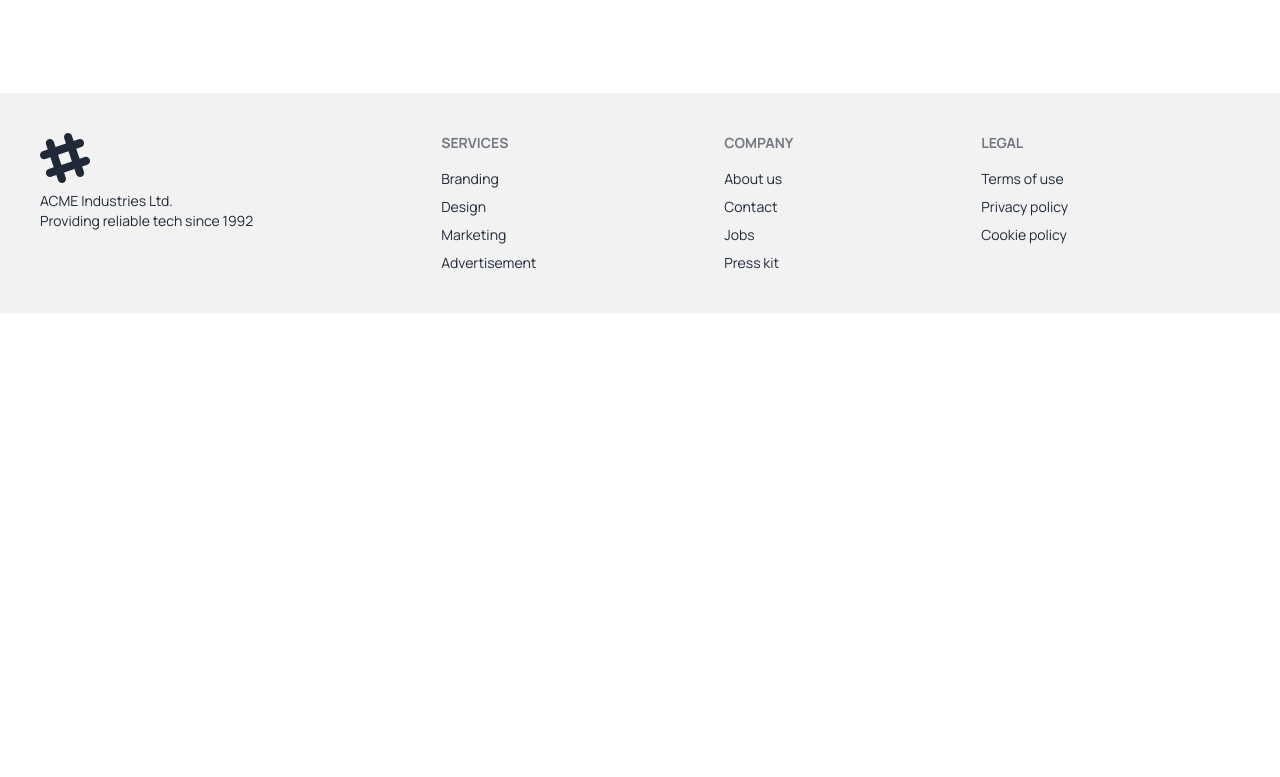
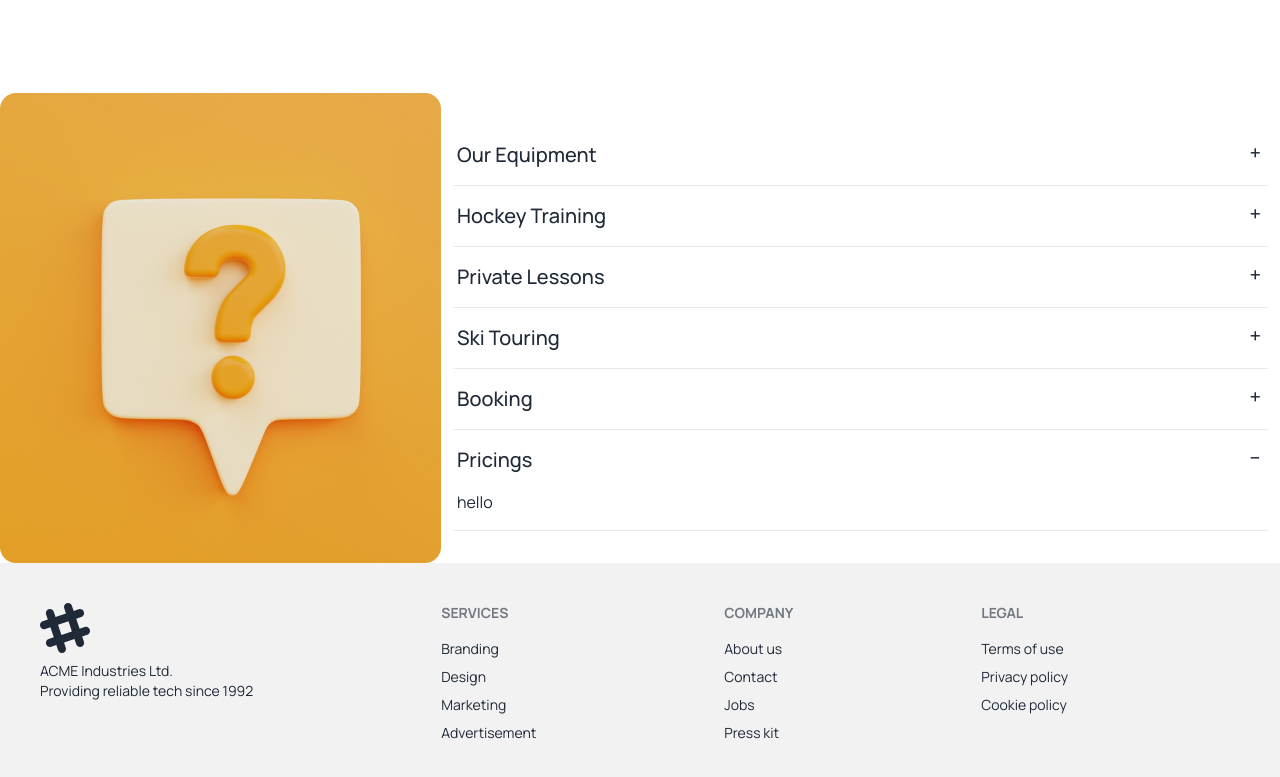
Before and after one commit to JPJakaria/jp-assignment3, a plain HTML site: page index.html in a window 1280 px wide. Shown: the part 2123-2900 px from the top of the page. Before the commit the page ends 2436 px from the top, so only its background shows below. Drawn offline with nearby package versions, Linux system fonts and the light colour scheme.

Commit message:
corrent nai

```diff
--- a/index.html
+++ b/index.html
@@ -147,7 +147,82 @@
           </section>
           <!-- Clients Question Section -->
           <section>
+                <div class="lg:flex items-center justify-center">
+                    <div class=" my-auto">
+                        <img src="Images/11.png" alt="">
+                    </div>
+                    <div class="flex-1">
+                              <div class="collapse collapse-plus ">
+                                        <input type="radio" name="my-accordion-3" checked="checked" />
+                                        <div class="collapse-title text-xl font-medium">
+                                                  Our Equipment
+                                        </div>
+                                        <div class="collapse-content">
+                                          <p>hello</p>
+                                        </div>
+                                        <hr>
+                                      </div>
+                              <div class="collapse collapse-plus ">
+                                        <input type="radio" name="my-accordion-3" checked="checked" />
+                                        <div class="collapse-title text-xl font-medium">
+                                                  Hockey Training
+                                        </div>
+                                        <div class="collapse-content">
+                                          <p>hello</p>
+                                        </div>
+                                        <hr>
+                                      </div>
+                              <div class="collapse collapse-plus ">
+                                        <input type="radio" name="my-accordion-3" checked="checked" />
+                                        <div class="collapse-title text-xl font-medium">
+                                                  Private Lessons
+                                        </div>
+                                        <div class="collapse-content">
+                                          <p>hello</p>
+                                        </div>
+                                        <hr>
+                                      </div>
+                              <div class="collapse collapse-plus ">
+                                        <input type="radio" name="my-accordion-3" checked="checked" />
+                                        <div class="collapse-title text-xl font-medium">
+                                                  Ski Touring
+                                        </div>
+                                        <div class="collapse-content">
+                                          <p>hello</p>
+                                        </div>
+                                        <hr>
+                                      </div>
+                              <div class="collapse collapse-plus ">
+                                        <input type="radio" name="my-accordion-3" checked="checked" />
+                                        <div class="collapse-title text-xl font-medium">
+                                                  Booking
+                                        </div>
+                                        <div class="collapse-content">
+                                          <p>hello</p>
+                                        </div>
+                                        <hr>
+                                      </div>
+                              <div class="collapse collapse-plus ">
+                                        <input type="radio" name="my-accordion-3" checked="checked" />
+                                        <div class="collapse-title text-xl font-medium">
+                                                  Pricings
+                                        </div>
+                                        <div class="collapse-content">
+                                          <p>hello</p>
+                                        </div>
+                                        <hr>
+                                      </div>
+                    </div>
+                </div>
+          </section>
+          <!-- Get In Touch Section  -->
+          <section>
+               <div>
 
+               </div>
+               <div>
+
+               </div>
           </section>
 </main>
 <footer class="footer p-10 bg-base-200 text-base-content">
```
